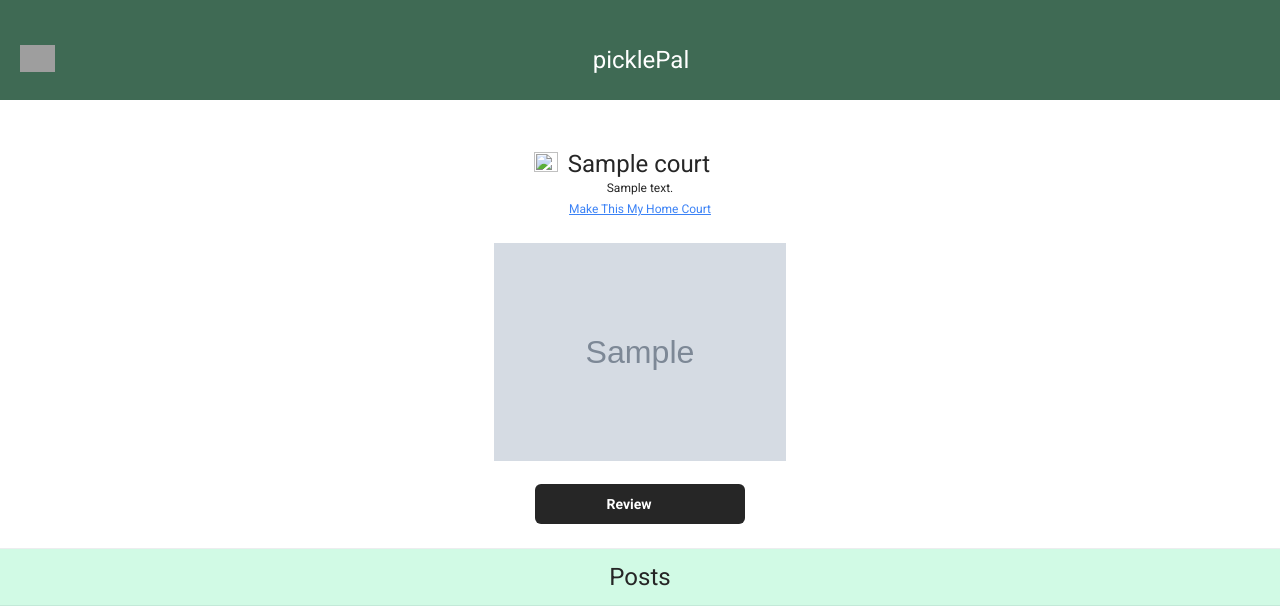
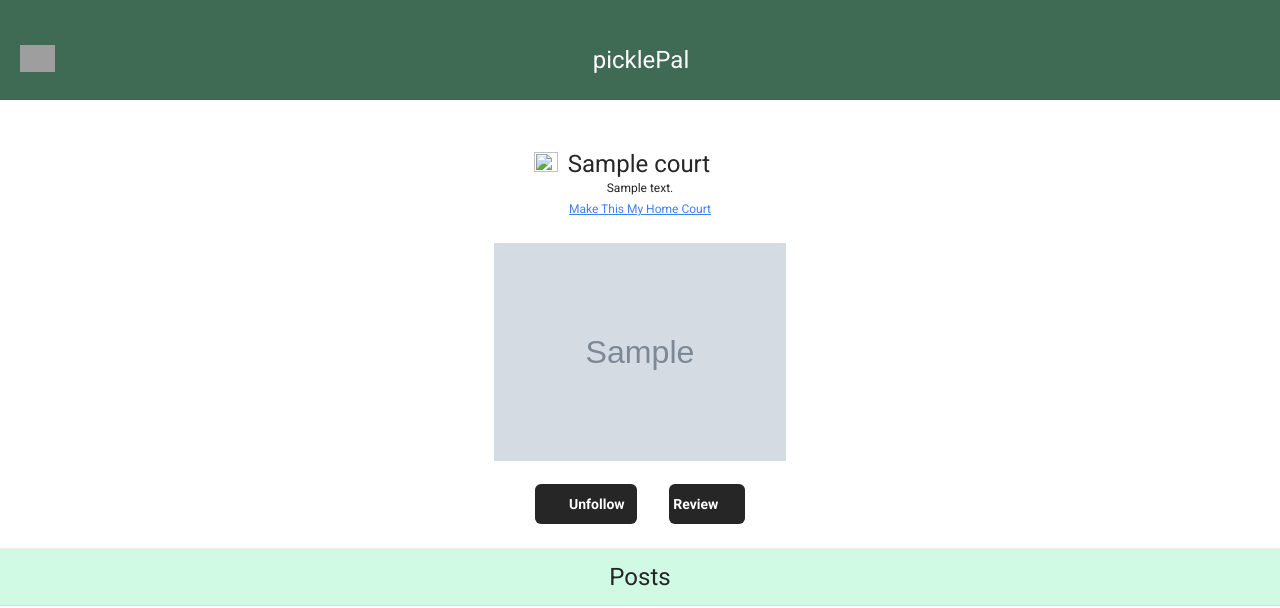
Before and after one commit to rosesblake/picklePal-app, a Flask app: template templates/court-profile.html in a window 1280 px wide. Shown: the top 608 px of the page. Run offline with Flask 3, Linux system fonts and the light colour scheme; the template is opened without the code that fills it: values that come from a table or form of the project are taken from there, others are empty; tables that the repository leaves empty hold one stand-in row (values such as "Sample post"); grey boxes marked "Sample" are stand-in pictures; style sheets or scripts are compiled from the project's sources; some libraries are stand-ins or nearby versions; grey boxes are pictures that could not be loaded.

Commit message:
setup button for unfollow functionality

```diff
--- a/templates/court-profile.html
+++ b/templates/court-profile.html
@@ -47,14 +47,16 @@
       </figure>
       <div class="flex gap-8 self-center mt-5 max-w-full text-sm font-bold tracking-normal leading-6 text-center text-white whitespace-nowrap w-[210px]">
         <!-- Follow Button  -->
-         {% if not already_follows %}
         <form action="/users/following/{{ court.id }}" method="POST">
         <button class="flex overflow-hidden flex-1 gap-2 justify-center items-center px-3 py-2 rounded-md bg-neutral-800">
           <img loading="lazy" src="https://cdn.builder.io/api/v1/image/assets/TEMP/ffc49d60068d2a40e34ec4b3e1df189e6edb5b26afc1594bd98ac0f02187768e?placeholderIfAbsent=true&apiKey=151c931d8a0e4ce6ac7d5b7ceb0c67c4" alt="" class="object-contain shrink-0 self-stretch my-auto w-3.5 aspect-[0.87]" />
+          {% if not already_follows %}
           <span>Follow</span>
+          {% else %}
+          <span>Unfollow</span>
+          {% endif %}
         </button>
       </form>
-      {% endif %}
         <!-- Review button  -->
         <button class="flex overflow-hidden flex-1 gap-2 justify-center items-center px-3 py-2 rounded-md bg-neutral-800">
           <span>Review</span>
```
